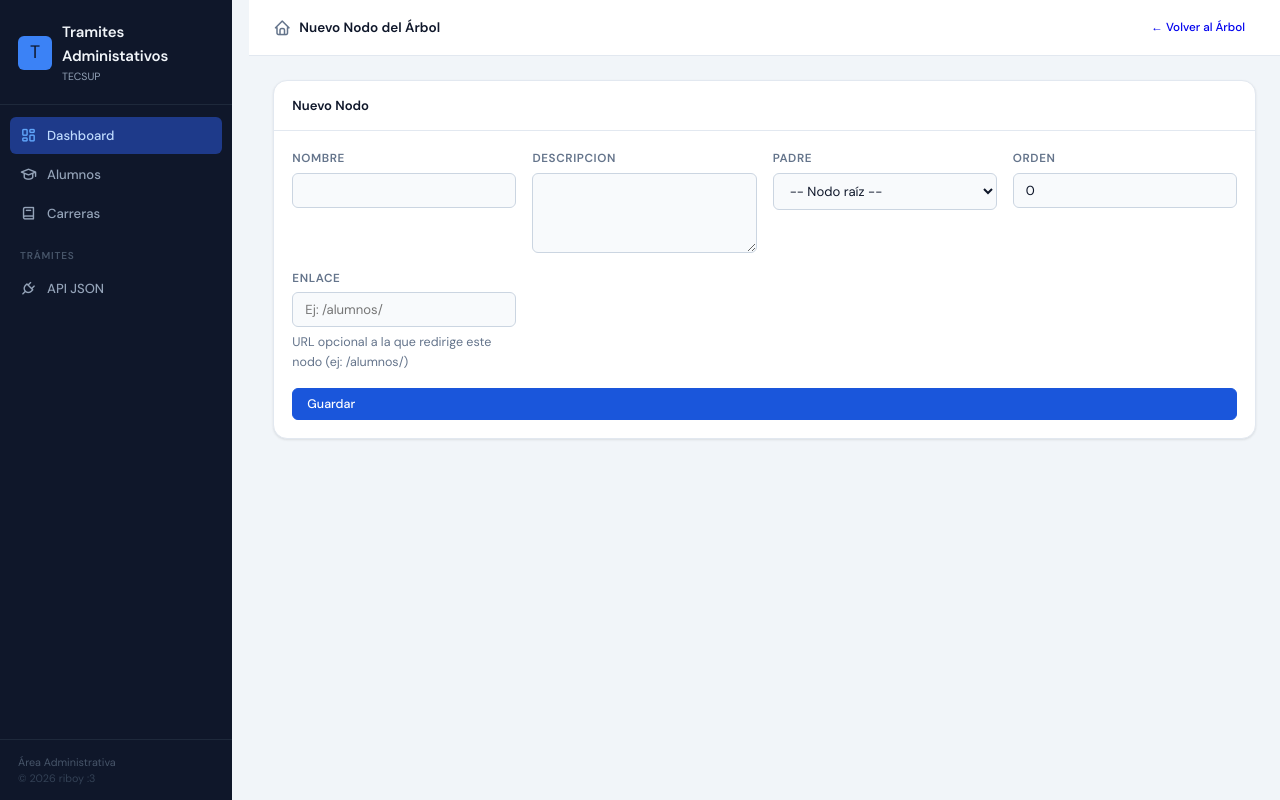
After one commit to David-Quispe/tramites-arboles-genericos, a Django app: page /nodos/nuevo/ in a window 1280 px wide. The commit adds this page. Run offline with Django 4.2, Linux system fonts and the light colour scheme; data comes from the database, SQL or seed files in the repository; some libraries are stand-ins or nearby versions.

Commit message:
actu vista del arbol

```diff
--- a/app_tramites/forms.py
+++ b/app_tramites/forms.py
@@ -1,5 +1,24 @@
 from django import forms
-from .models import Alumno, Carrera, Pension, Beca, Documento
+from .models import NodoTramite, Alumno, Carrera, Pension, Beca, Documento
+
+class NodoTramiteForm(forms.ModelForm):
+    class Meta:
+        model = NodoTramite
+        fields = ['nombre', 'descripcion', 'padre', 'orden', 'enlace']
+        widgets = {
+            'nombre': forms.TextInput(attrs={'class': 'form-control'}),
+            'descripcion': forms.Textarea(attrs={'class': 'form-control', 'rows': 3}),
+            'padre': forms.Select(attrs={'class': 'form-control'}),
+            'orden': forms.NumberInput(attrs={'class': 'form-control'}),
+            'enlace': forms.URLInput(attrs={'class': 'form-control', 'placeholder': 'Ej: /alumnos/'}),
+        }
+
+    def __init__(self, *args, **kwargs):
+        super().__init__(*args, **kwargs)
+        self.fields['padre'].queryset = NodoTramite.objects.all()
+        self.fields['padre'].required = False
+        self.fields['padre'].empty_label = '-- Nodo raíz --'
+
 
 class AlumnoForm(forms.ModelForm):
     class Meta:
--- a/app_tramites/models.py
+++ b/app_tramites/models.py
@@ -13,13 +13,17 @@ class NodoTramite(models.Model):
         on_delete=models.CASCADE,
         related_name='hijos'
     )
-    orden = models.IntegerField(default=0)
+    orden       = models.IntegerField(default=0)
+    enlace      = models.CharField(max_length=500, blank=True, help_text='URL opcional a la que redirige este nodo (ej: /alumnos/)')
 
     class Meta:
         ordering = ['orden', 'nombre']
 
     def __str__(self):
         return self.nombre
+
+    def es_hoja(self):
+        return not self.hijos.exists()
 
 
 # ------------------------------------------------------------
--- /dev/null
+++ b/app_tramites/templates/tramites/nodo_form.html
@@ -0,0 +1,33 @@
+{% extends 'tramites/base.html' %}
+{% block titulo %}{{ accion }} Nodo{% endblock %}
+{% block nav_inicio %}active{% endblock %}
+{% block topbar_titulo %}{{ accion }} Nodo del Árbol{% endblock %}
+{% block topbar_acciones %}
+    <a href="{% url 'index' %}" class="btn btn-sm">← Volver al Árbol</a>
+{% endblock %}
+
+{% block content %}
+<div class="card">
+    <div class="card-header">{{ accion }} Nodo</div>
+    <div class="card-body">
+        <form method="post" class="form-grid">
+            {% csrf_token %}
+            {% for field in form %}
+            <div class="form-group{% if field.field.widget.input_type == 'textarea' %} full{% endif %}">
+                <label class="form-label" for="{{ field.id_for_label }}">{{ field.label }}</label>
+                {{ field }}
+                {% if field.help_text %}
+                <small class="text-muted">{{ field.help_text }}</small>
+                {% endif %}
+                {% if field.errors %}
+                <div class="field-errors">{{ field.errors }}</div>
+                {% endif %}
+            </div>
+            {% endfor %}
+            <div class="form-group full">
+                <button type="submit" class="btn btn-primary">Guardar</button>
+            </div>
+        </form>
+    </div>
+</div>
+{% endblock %}
--- a/app_tramites/tree_logic/generic_tree.py
+++ b/app_tramites/tree_logic/generic_tree.py
@@ -3,10 +3,11 @@
 # ============================================================
 
 class NodoArbol:
-    def __init__(self, id, nombre, descripcion="", hijos=None):
+    def __init__(self, id, nombre, descripcion="", enlace="", hijos=None):
         self.id = id
         self.nombre = nombre
         self.descripcion = descripcion
+        self.enlace = enlace
         self.hijos = hijos or []
 
 
@@ -73,5 +74,6 @@ class ArbolGenerico:
             "id": nodo.id,
             "nombre": nodo.nombre,
             "descripcion": nodo.descripcion,
+            "enlace": nodo.enlace,
             "hijos": [self.a_dict(h) for h in nodo.hijos]
         }
--- a/app_tramites/urls.py
+++ b/app_tramites/urls.py
@@ -4,6 +4,12 @@ from . import views
 urlpatterns = [
     # Dashboard
     path('', views.index, name='index'),
+
+    # Nodos del árbol
+    path('nodos/nuevo/',                    views.nodo_nuevo,   name='nodo_nuevo'),
+    path('nodos/nuevo/<int:padre_id>/',     views.nodo_nuevo,   name='nodo_hijo_nuevo'),
+    path('nodos/<int:pk>/editar/',          views.nodo_editar,  name='nodo_editar'),
+    path('nodos/<int:pk>/eliminar/',        views.nodo_eliminar,name='nodo_eliminar'),
 
     # Alumnos
     path('alumnos/',                views.alumnos_lista,  name='alumnos_lista'),
--- a/app_tramites/views.py
+++ b/app_tramites/views.py
@@ -5,14 +5,14 @@ from django.db.models import Count, Q
 from django.core.paginator import Paginator
 from .models import NodoTramite, Alumno, Carrera, Pension, Beca, Documento
 from .tree_logic.generic_tree import NodoArbol, ArbolGenerico
-from .forms import AlumnoForm, CarreraForm, PensionForm, BecaForm, DocumentoForm
+from .forms import NodoTramiteForm, AlumnoForm, CarreraForm, PensionForm, BecaForm, DocumentoForm
 
 # ============================================================
 # ROL: BACKEND — Vistas y Endpoints
 # ============================================================
 
 def construir_arbol(nodo_db):
-    nodo = NodoArbol(nodo_db.id, nodo_db.nombre, nodo_db.descripcion)
+    nodo = NodoArbol(nodo_db.id, nodo_db.nombre, nodo_db.descripcion, nodo_db.enlace)
     for hijo in nodo_db.hijos.all():
         nodo.hijos.append(construir_arbol(hijo))
     return nodo
@@ -280,6 +280,49 @@ def carrera_nueva(request):
 
 
 # ------------------------------------------------------------
+# NODOS DEL ÁRBOL (CRUD)
+# ------------------------------------------------------------
+
+def nodo_nuevo(request, padre_id=None):
+    padre = None
+    if padre_id:
+        padre = get_object_or_404(NodoTramite, pk=padre_id)
+    if request.method == 'POST':
+        form = NodoTramiteForm(request.POST)
+        if form.is_valid():
+            form.save()
+            messages.success(request, 'Nodo creado correctamente.')
+            return redirect('index')
+    else:
+        initial = {'padre': padre}
+        form = NodoTramiteForm(initial=initial)
+    return render(request, 'tramites/nodo_form.html', {'form': form, 'accion': 'Nuevo'})
+
+def nodo_editar(request, pk):
+    nodo = get_object_or_404(NodoTramite, pk=pk)
+    if request.method == 'POST':
+        form = NodoTramiteForm(request.POST, instance=nodo)
+        if form.is_valid():
+            form.save()
+            messages.success(request, 'Nodo actualizado correctamente.')
+            return redirect('index')
+    else:
+        form = NodoTramiteForm(instance=nodo)
+    return render(request, 'tramites/nodo_form.html', {'form': form, 'nodo': nodo, 'accion': 'Editar'})
+
+def nodo_eliminar(request, pk):
+    obj = get_object_or_404(NodoTramite, pk=pk)
+    if request.method == 'POST':
+        try:
+            obj.delete()
+            messages.success(request, 'Nodo eliminado.')
+        except Exception as e:
+            messages.error(request, f'No se pudo eliminar: {e}')
+        return redirect('index')
+    return render(request, 'tramites/confirmar_eliminar.html', {'obj': obj})
+
+
+# ------------------------------------------------------------
 # ELIMINAR
 # ------------------------------------------------------------
 
--- a/static/css/styles.css
+++ b/static/css/styles.css
@@ -470,6 +470,19 @@ body {
 .children { margin-left:26px; border-left:1.5px dashed var(--border-md); padding-left:14px; }
 .children.collapsed { display: none; }
 .node-label.highlighted { outline: 2px solid var(--primary); outline-offset: 2px; }
+.node-actions { display: none; gap: 2px; margin-left: auto; flex-shrink: 0; }
+.node-row:hover .node-actions { display: flex; }
+.node-btn {
+  display: inline-flex; align-items: center; justify-content: center;
+  width: 24px; height: 24px; border-radius: 4px; color: var(--text-muted);
+  text-decoration: none; font-size: 14px; transition: background .15s, color .15s;
+}
+.node-btn:hover { background: var(--border); color: var(--text-main); }
+.node-btn-del:hover { color: #dc2626; background: #fee2e2; }
+.node-link {
+  text-decoration: none; color: inherit; display: inline-flex; align-items: center; gap: 7px;
+}
+.node-link:hover { text-decoration: underline; }
 .nivel-tag { display:inline-flex; align-items:center; padding:2px 9px; border-radius:20px; font-size:.76rem; font-weight:600; margin:2px; }
 .nivel-tag.nivel-0 { background:#0f172a; color:#e2e8f0; }
 .nivel-tag.nivel-1 { background:#dbeafe; color:#1e3a8a; }
--- a/static/js/tree_render.js
+++ b/static/js/tree_render.js
@@ -1,11 +1,8 @@
-// ============================================================
-// ROL: FRONTEND — Renderizado del árbol con collapse/expand
-// ============================================================
-
 function renderTree(nodo, container, nivel) {
   const iconosCls = ['ti-binary-tree', 'ti-folder', 'ti-file-text', 'ti-point'];
   const iconoCls  = iconosCls[Math.min(nivel, iconosCls.length - 1)];
   const tieneHijos = nodo.hijos && nodo.hijos.length > 0;
+  const esHoja = !tieneHijos;
 
   const nodeDiv = document.createElement('div');
   nodeDiv.className = `tree-node nivel-${nivel}`;
@@ -14,7 +11,6 @@ function renderTree(nodo, container, nivel) {
   const row = document.createElement('div');
   row.className = 'node-row';
 
-  // Botón toggle
   const toggle = document.createElement('button');
   toggle.className = 'node-toggle';
   if (tieneHijos) {
@@ -27,16 +23,48 @@ function renderTree(nodo, container, nivel) {
   }
   row.appendChild(toggle);
 
-  // Etiqueta
   const label = document.createElement('span');
   label.className = 'node-label';
-  label.innerHTML = `<i class="ti ${iconoCls}" style="font-size:14px" aria-hidden="true"></i>${nodo.nombre}`;
-  if (nodo.descripcion) label.title = nodo.descripcion;
+  if (nodo.enlace) {
+    const link = document.createElement('a');
+    link.href = nodo.enlace;
+    link.className = 'node-link';
+    link.innerHTML = `<i class="ti ${iconoCls}" style="font-size:14px" aria-hidden="true"></i>${nodo.nombre}`;
+    if (nodo.descripcion) link.title = nodo.descripcion;
+    label.appendChild(link);
+  } else {
+    label.innerHTML = `<i class="ti ${iconoCls}" style="font-size:14px" aria-hidden="true"></i>${nodo.nombre}`;
+    if (nodo.descripcion) label.title = nodo.descripcion;
+  }
   row.appendChild(label);
 
+  const actions = document.createElement('span');
+  actions.className = 'node-actions';
+
+  const addBtn = document.createElement('a');
+  addBtn.href = `/nodos/nuevo/${nodo.id}/`;
+  addBtn.className = 'node-btn';
+  addBtn.title = 'Añadir hijo';
+  addBtn.innerHTML = '<i class="ti ti-plus" aria-hidden="true"></i>';
+  actions.appendChild(addBtn);
+
+  const editBtn = document.createElement('a');
+  editBtn.href = `/nodos/${nodo.id}/editar/`;
+  editBtn.className = 'node-btn';
+  editBtn.title = 'Editar';
+  editBtn.innerHTML = '<i class="ti ti-edit" aria-hidden="true"></i>';
+  actions.appendChild(editBtn);
+
+  const delBtn = document.createElement('a');
+  delBtn.href = `/nodos/${nodo.id}/eliminar/`;
+  delBtn.className = 'node-btn node-btn-del';
+  delBtn.title = 'Eliminar';
+  delBtn.innerHTML = '<i class="ti ti-trash" aria-hidden="true"></i>';
+  actions.appendChild(delBtn);
+
+  row.appendChild(actions);
   nodeDiv.appendChild(row);
 
-  // Hijos
   if (tieneHijos) {
     const childrenDiv = document.createElement('div');
     childrenDiv.className = 'children';
```
Also changed, not shown: app_tramites/templates/tramites/index.html (+7 -4 lines), README.md, app_tramites/migrations/0003_nodotramite_enlace.py (added).
